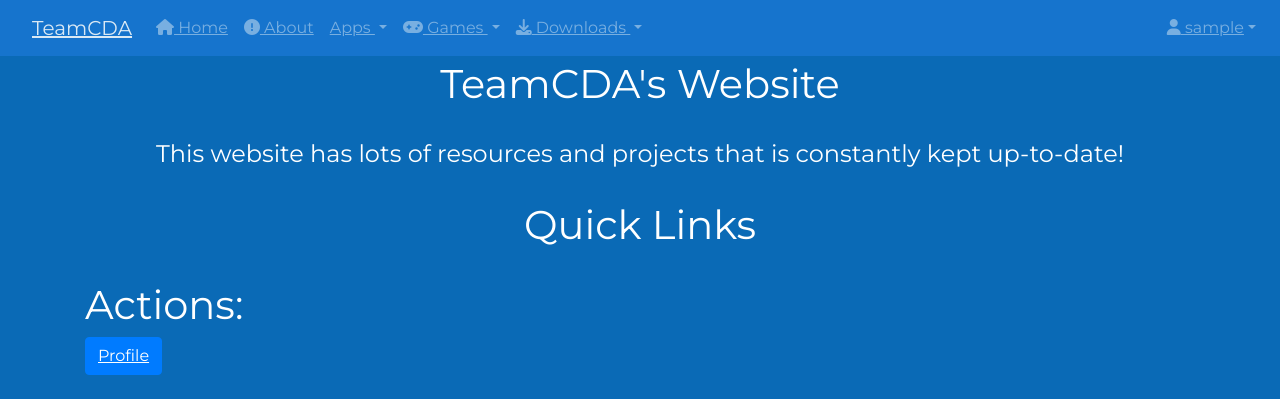
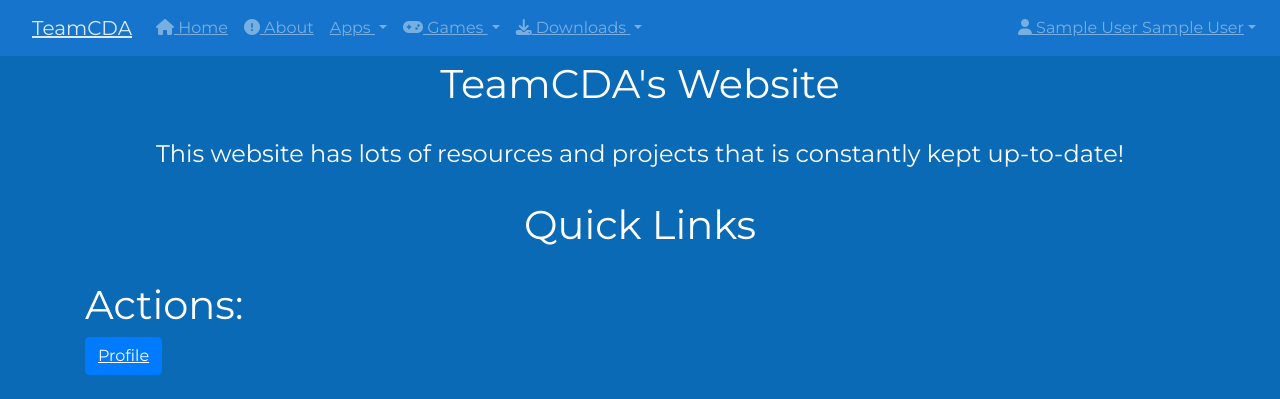
Before and after one commit to christopher-stack/christopher-stack.github.io, a PHP site: page / in a window 1280 px wide. Shown: the top 399 px of the page. Run offline with PHP 8.4, Linux system fonts and the light colour scheme; the visitor is signed in with stand-in values (Sample User, id 1); some libraries are stand-ins or nearby versions.

Commit message:
[Change] Adjusted User displayName to modern standards

```diff
--- a/Pages/Project_Form.php
+++ b/Pages/Project_Form.php
@@ -82,7 +82,7 @@ if(!isset($_SESSION["loggedIn"]) || $_SESSION["loggedIn"] !== true){
         </ul>
         <ul class="navbar-nav">
           <li class="nav-item dropdown">
-            <a class="nav-link dropdown-toggle" data-toggle="dropdown" href="#" role="button" aria-haspopup="true" aria-expanded="false"><i class="fas fa-user"></i> <?php echo htmlspecialchars($_SESSION["username"]); ?></a>
+            <a class="nav-link dropdown-toggle" data-toggle="dropdown" href="#" role="button" aria-haspopup="true" aria-expanded="false"><i class="fas fa-user"></i> <?php echo htmlspecialchars($_SESSION["firstName"] . " " . $_SESSION["lastName"]); ?></a>
             <div class="dropdown-menu dropdown-menu-right" aria-labelledby="Preview">
               <?php
                 // Add appropriate links based on role
--- a/Pages/Template.php
+++ b/Pages/Template.php
@@ -75,7 +75,7 @@ if(!isset($_SESSION["loggedIn"]) || $_SESSION["loggedIn"] !== true){
 			</ul>
 			<ul class="navbar-nav">
 				<li class="nav-item dropdown">
-					<a class="nav-link dropdown-toggle" data-toggle="dropdown" href="#" role="button" aria-haspopup="true" aria-expanded="false"><i class="fas fa-user"></i> <?php echo htmlspecialchars($_SESSION["username"]); ?></a>
+					<a class="nav-link dropdown-toggle" data-toggle="dropdown" href="#" role="button" aria-haspopup="true" aria-expanded="false"><i class="fas fa-user"></i> <?php echo htmlspecialchars($_SESSION["firstName"] . " " . $_SESSION["lastName"]); ?></a>
 					<div class="dropdown-menu dropdown-menu-right" aria-labelledby="Preview">
 						<?php
 							// Add appropriate links based on role
--- a/Resources/php/Project_Form_Submit.php
+++ b/Resources/php/Project_Form_Submit.php
@@ -82,7 +82,7 @@ if(!isset($_SESSION["loggedIn"]) || $_SESSION["loggedIn"] !== true){
         </ul>
         <ul class="navbar-nav">
           <li class="nav-item dropdown">
-            <a class="nav-link dropdown-toggle" data-toggle="dropdown" href="#" role="button" aria-haspopup="true" aria-expanded="false"><i class="fas fa-user"></i> <?php echo htmlspecialchars($_SESSION["username"]); ?></a>
+            <a class="nav-link dropdown-toggle" data-toggle="dropdown" href="#" role="button" aria-haspopup="true" aria-expanded="false"><i class="fas fa-user"></i> <?php echo htmlspecialchars($_SESSION["firstName"] . " " . $_SESSION["lastName"]); ?></a>
             <div class="dropdown-menu dropdown-menu-right" aria-labelledby="Preview">
               <?php
 					// Add appropriate links based on role
--- a/index.php
+++ b/index.php
@@ -75,7 +75,7 @@ if(!isset($_SESSION["loggedIn"]) || $_SESSION["loggedIn"] !== true){
 				</ul>
 				<ul class="navbar-nav">
 					<li class="nav-item dropdown">
-						<a class="nav-link dropdown-toggle" data-toggle="dropdown" href="#" role="button" aria-haspopup="true" aria-expanded="false"><i class="fas fa-user"></i> <?php echo htmlspecialchars($_SESSION["username"]); ?></a>
+						<a class="nav-link dropdown-toggle" data-toggle="dropdown" href="#" role="button" aria-haspopup="true" aria-expanded="false"><i class="fas fa-user"></i> <?php echo htmlspecialchars($_SESSION["firstName"] . " " . $_SESSION["lastName"]); ?></a>
 						<div class="dropdown-menu dropdown-menu-right" aria-labelledby="Preview">
 							<?php
 								// Add appropriate links based on role
```
